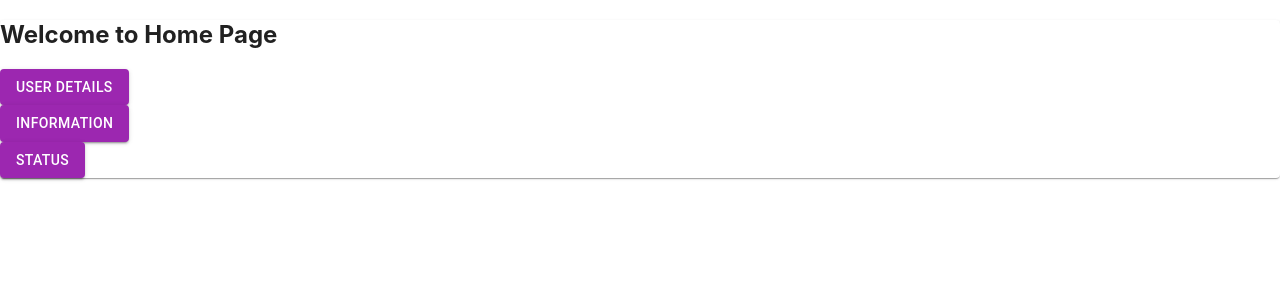
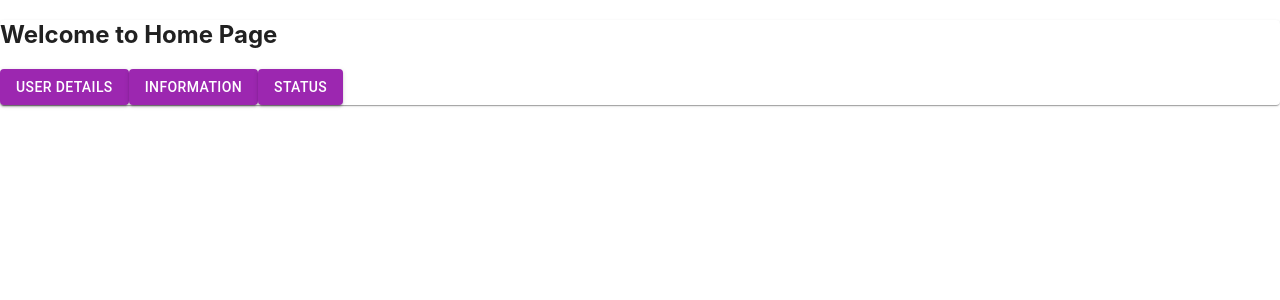
Before and after one commit to Sriraj12/ReduxApplication, a React (Create React App) app in the folder first/: page /home in a window 1280 px wide. Shown: the top 300 px of the page. Built offline with nearby package versions, Linux system fonts and the light colour scheme.

Commit message:
Sync redux finished

```diff
--- a/first/src/component/Home.js
+++ b/first/src/component/Home.js
@@ -7,28 +7,10 @@ function Home() {
     return <>
     <Paper>
       <h2>Welcome to Home Page</h2>
-      <div >
-        <div className='bmr'>
-        <Button
-        variant="contained"
-        color="secondary"
-        onClick={() => {navigate("/home/userdetails");}}
-        >User Details</Button>
-        </div>
-        <div className='bmr'>
-        <Button
-        variant="contained"
-        color="secondary"
-        onClick={() => {navigate("/home/information");}}
-        >Information</Button>
-        </div>
-        <div className='bmr'>
-        <Button
-        variant="contained"
-        color="secondary"
-        onClick={() => {navigate("/home/status");}}
-        >Status</Button>
-        </div>
+      <div className='bmr'>
+      <Button variant="contained" color="secondary" onClick={() => {navigate("/home/userdetails");}}>User Details</Button>
+      <Button variant="contained" color="secondary" onClick={() => {navigate("/home/information");}}>Information</Button>
+      <Button variant="contained" color="secondary" onClick={() => {navigate("/home/status");}}>Status</Button>
       </div>
     </Paper>
     </>
--- a/first/src/component/Signup.js
+++ b/first/src/component/Signup.js
@@ -88,8 +88,7 @@ function Signup() {
                         variant="contained"
                         fullWidth
                         onClick={handleSubmitClick}
-                    >
-                        Submit</Button>
+                    >Submit</Button>
                 </div>
             </Paper>
         </Grid>
--- a/first/src/component/Userdetails.js
+++ b/first/src/component/Userdetails.js
@@ -5,7 +5,7 @@ import {useNavigate} from 'react-router-dom';
 function Userdetails(){
     const navigate = useNavigate();
     return(
-        <div className='bml'>
+        <div>
         <h2>Welcome to User Detail Page</h2>
         <Button variant="contained" align="right" color="primary" onClick={() => {navigate("/home");}}>Home</Button>
         </div>
@@ -16,7 +16,7 @@ export default Userdetails;
 function Information(){
     const navigate = useNavigate();
     return(
-        <div className='bmr'>
+        <div>
         <h2>Welcome to Information Page</h2>
         <Button variant="contained" align="right" color="primary" onClick={() => {navigate("/home");}}>Home</Button>
         </div>
@@ -25,7 +25,7 @@ function Information(){
 function Status(){
     const navigate = useNavigate();
     return(
-        <div className='bmr'>
+        <div>
         <h2>Welcome to Status Page</h2>
         <Button variant="contained" align="right" color="primary" onClick={() => {navigate("/home");}}>Home</Button>
         </div>
--- a/first/src/index.js
+++ b/first/src/index.js
@@ -3,15 +3,11 @@ import ReactDOM from 'react-dom/client';
 import './index.css';
 import App from './App';
 import reportWebVitals from './reportWebVitals';
-import {Provider} from 'react-redux';
-import store from './service/store';
 
 const root = ReactDOM.createRoot(document.getElementById('root'));
 root.render(
   <React.StrictMode>
-    <Provider store={store}>
       <App />
-    </Provider>
   </React.StrictMode>
 
 );
```
